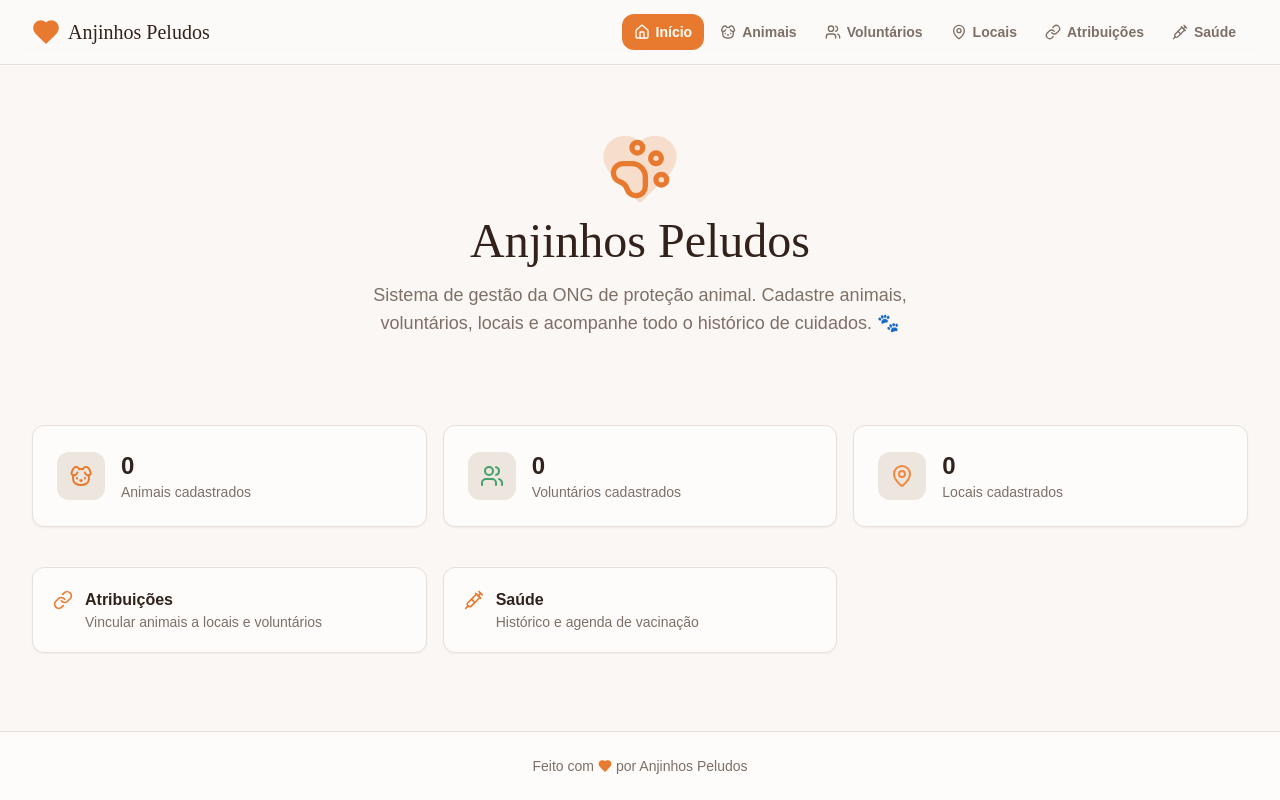
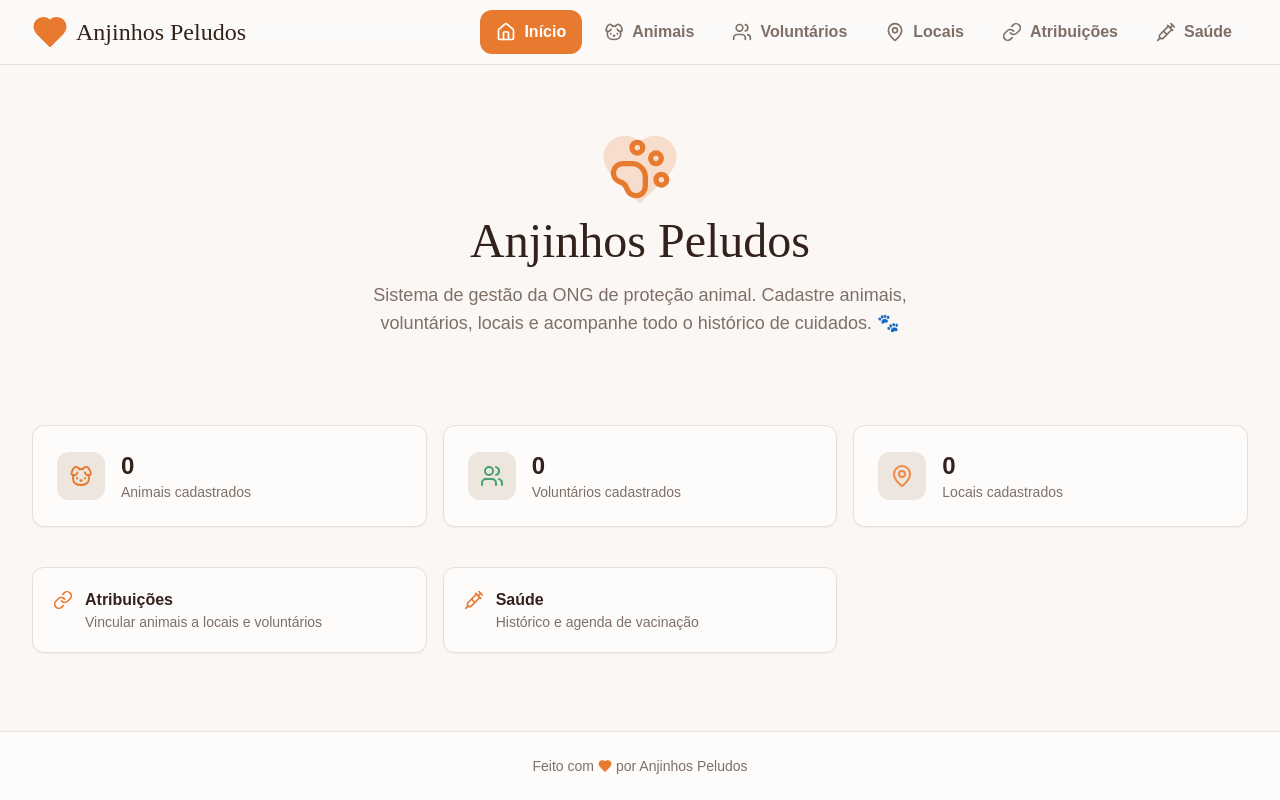
Before and after one commit to kauabetineli/prototipov2-anijinhospeludos, a React (Vite) app: page / in a window 1280 px wide. Built offline with nearby package versions, Linux system fonts and the light colour scheme; the HTML template or start-up script is replaced by a standard one.

Commit message:
Preceding changes

```diff
--- a/src/components/Layout.tsx
+++ b/src/components/Layout.tsx
@@ -22,23 +22,23 @@ export default function Layout({ children }: { children: React.ReactNode }) {
       <header className="sticky top-0 z-50 border-b bg-card/80 backdrop-blur supports-[backdrop-filter]:bg-card/60">
         <div className="container flex h-16 items-center justify-between">
           <Link to="/" className="flex items-center gap-2">
-            <Heart className="h-7 w-7 text-primary fill-primary" />
-            <span className="font-display text-xl text-foreground">Anjinhos Peludos</span>
+            <Heart className="h-9 w-9 text-primary fill-primary" />
+            <span className="font-display text-2xl text-foreground">Anjinhos Peludos</span>
           </Link>
 
           {/* Desktop nav */}
-          <nav className="hidden md:flex items-center gap-1">
+          <nav className="hidden md:flex items-center gap-1.5">
             {navItems.map(({ to, label, icon: Icon }) => (
               <Link
                 key={to}
                 to={to}
-                className={`flex items-center gap-1.5 px-3 py-2 rounded-lg text-sm font-semibold transition-colors ${
+                className={`flex items-center gap-2 px-4 py-2.5 rounded-lg text-base font-semibold transition-colors ${
                   location.pathname === to
                     ? "bg-primary text-primary-foreground"
                     : "text-muted-foreground hover:bg-secondary hover:text-foreground"
                 }`}
               >
-                <Icon className="h-4 w-4" />
+                <Icon className="h-5 w-5" />
                 {label}
               </Link>
             ))}
@@ -46,7 +46,7 @@ export default function Layout({ children }: { children: React.ReactNode }) {
 
           {/* Mobile toggle */}
           <Button variant="ghost" size="icon" className="md:hidden" onClick={() => setMobileOpen(!mobileOpen)}>
-            {mobileOpen ? <X className="h-5 w-5" /> : <Menu className="h-5 w-5" />}
+            {mobileOpen ? <X className="h-6 w-6" /> : <Menu className="h-6 w-6" />}
           </Button>
         </div>
 
```
